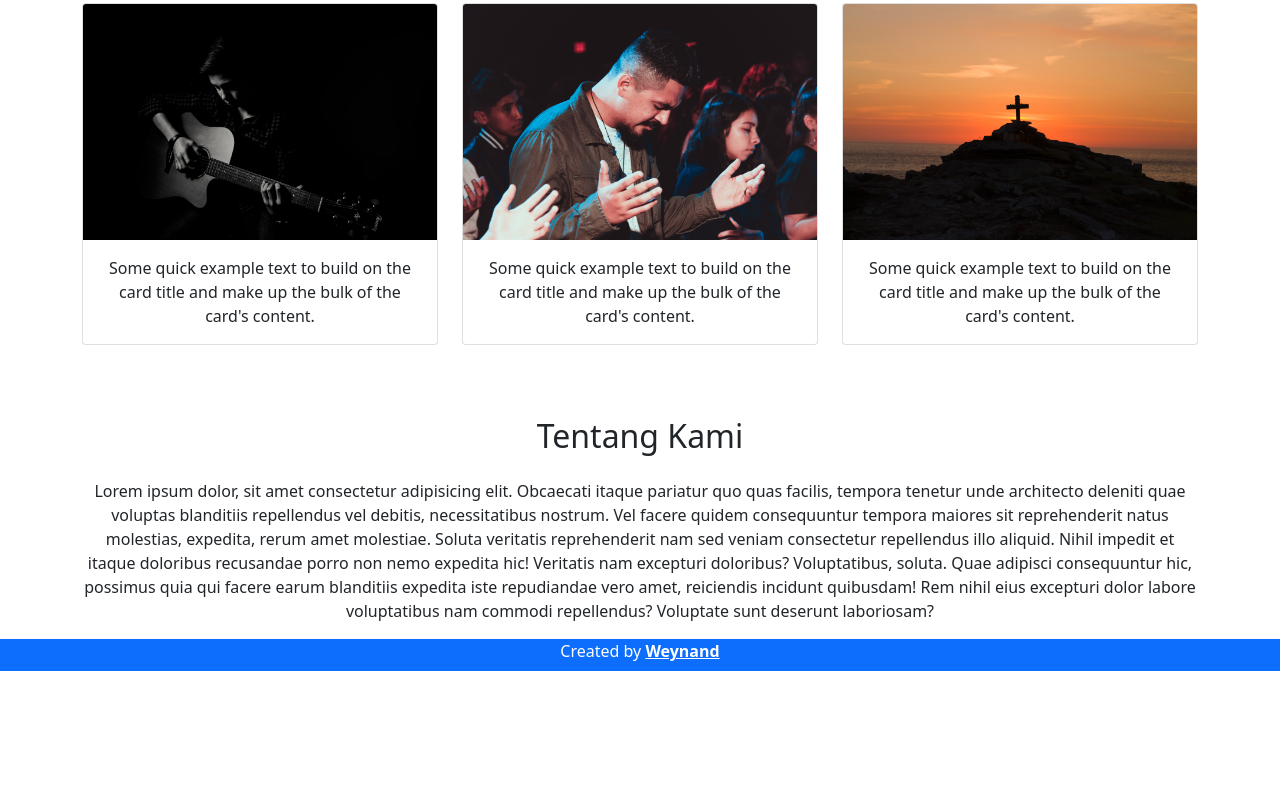
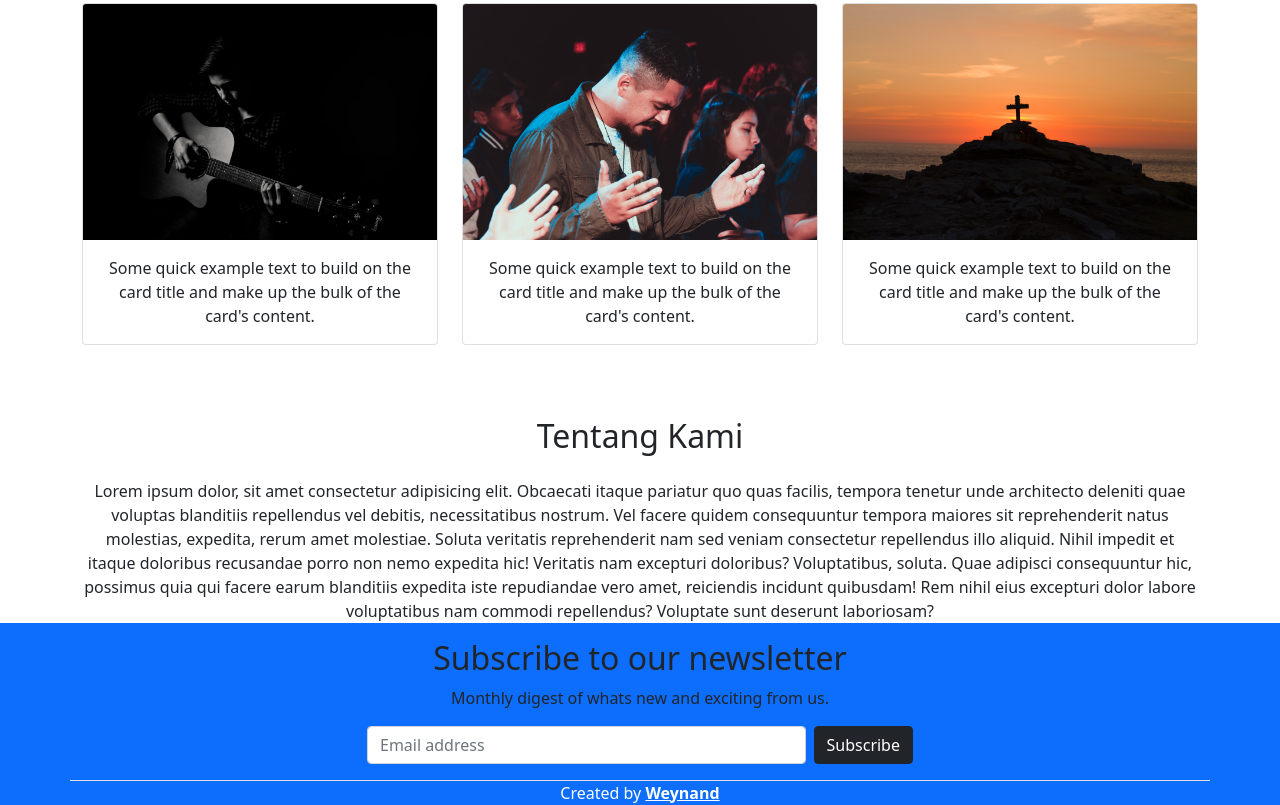
Before and after one commit to weynand04/profile-pamEffata-FE, a plain HTML site: page index.html in a window 1280 px wide. Shown: the part 1032-1837 px from the top of the page. Before the commit the page ends 1703 px from the top, so only its background shows below. Drawn offline with nearby package versions, Linux system fonts and the light colour scheme.

Commit message:
Add files via upload

```diff
--- a/assets/css/style.css
+++ b/assets/css/style.css
@@ -1,5 +1,10 @@
 section {
     padding-top: 3.5rem;
+    background-color: #fff;
+}
+
+.banner {
+    min-height: 10vh;
 }
 
 footer {
--- a/index.html
+++ b/index.html
@@ -1,30 +1,28 @@
 <!doctype html>
 <html lang="en">
+
 <head>
   <!-- Required meta tags -->
   <meta charset="utf-8">
   <meta name="viewport" content="width=device-width, initial-scale=1">
 
   <!-- Bootstrap CSS -->
-    <link href="https://cdn.jsdelivr.net/npm/bootstrap@5.1.3/dist/css/bootstrap.min.css" rel="stylesheet" integrity="sha384-1BmE4kWBq78iYhFldvKuhfTAU6auU8tT94WrHftjDbrCEXSU1oBoqyl2QvZ6jIW3" crossorigin="anonymous">
+  <link href="https://cdn.jsdelivr.net/npm/bootstrap@5.1.3/dist/css/bootstrap.min.css" rel="stylesheet"
+    integrity="sha384-1BmE4kWBq78iYhFldvKuhfTAU6auU8tT94WrHftjDbrCEXSU1oBoqyl2QvZ6jIW3" crossorigin="anonymous">
 
   <title>INFO | PAM EFFATA</title>
 
   <!-- MyStyle CSS -->
   <link href="assets/css/style.css" rel="stylesheet">
-    <style>
-      .banner {
-        height: 100vh;
-        background: rgb(110, 15, 15);
-      }
-    </style>
 </head>
-  <body id="home">
+
+<body id="home" class="bg-primary">
   <!-- Navbar -->
   <nav class="navbar fixed-top navbar-expand-lg navbar-dark bg-primary shadow-sm">
     <div class="container">
       <a class="navbar-brand" href="#">BP. PAM</a>
-        <button class="navbar-toggler" type="button" data-bs-toggle="collapse" data-bs-target="#navbarNav" aria-controls="navbarNav" aria-expanded="false" aria-label="Toggle navigation">
+      <button class="navbar-toggler" type="button" data-bs-toggle="collapse" data-bs-target="#navbarNav"
+        aria-controls="navbarNav" aria-expanded="false" aria-label="Toggle navigation">
         <span class="navbar-toggler-icon"></span>
       </button>
       <div class="collapse navbar-collapse" id="navbarNav">
@@ -51,7 +49,8 @@
   <section id="heroes">
     <div id="carouselExampleDark" class="carousel carousel-ligth slide" data-bs-ride="carousel">
       <div class="carousel-indicators">
-            <button type="button" data-bs-target="#carouselExampleDark" data-bs-slide-to="0" class="active" aria-current="true" aria-label="Slide 1"></button>
+        <button type="button" data-bs-target="#carouselExampleDark" data-bs-slide-to="0" class="active"
+          aria-current="true" aria-label="Slide 1"></button>
         <button type="button" data-bs-target="#carouselExampleDark" data-bs-slide-to="1" aria-label="Slide 2"></button>
         <button type="button" data-bs-target="#carouselExampleDark" data-bs-slide-to="2" aria-label="Slide 3"></button>
       </div>
@@ -102,10 +101,12 @@
       </div>
       <div class="row justify-content-center fs-5 text-center">
         <div class="col-md-4">
-            <p>Lorem ipsum dolor sit amet, consectetur adipisicing elit. Consectetur in exercitationem totam veniam a qui, deserunt at saepe enim reiciendis?</p>
+          <p>Lorem ipsum dolor sit amet, consectetur adipisicing elit. Consectetur in exercitationem totam veniam a qui,
+            deserunt at saepe enim reiciendis?</p>
         </div>
         <div class="col-md-4">
-            <p>Lorem, ipsum dolor sit amet consectetur adipisicing elit. Veritatis, voluptatum cum officiis error veniam nam minus exercitationem quidem unde delectus!</p>
+          <p>Lorem, ipsum dolor sit amet consectetur adipisicing elit. Veritatis, voluptatum cum officiis error veniam
+            nam minus exercitationem quidem unde delectus!</p>
         </div>
       </div>
     </div>
@@ -125,7 +126,8 @@
           <div class="card">
             <img src="assets/img/1.jpg" class="card-img-top" alt="...">
             <div class="card-body">
-                <p class="card-text">Some quick example text to build on the card title and make up the bulk of the card's content.</p>
+              <p class="card-text">Some quick example text to build on the card title and make up the bulk of the card's
+                content.</p>
             </div>
           </div>
         </div>
@@ -133,7 +135,8 @@
           <div class="card">
             <img src="assets/img/2.jpg" class="card-img-top" alt="...">
             <div class="card-body">
-                <p class="card-text">Some quick example text to build on the card title and make up the bulk of the card's content.</p>
+              <p class="card-text">Some quick example text to build on the card title and make up the bulk of the card's
+                content.</p>
             </div>
           </div>
         </div>
@@ -141,7 +144,8 @@
           <div class="card">
             <img src="assets/img/3.jpg" class="card-img-top" alt="...">
             <div class="card-body">
-                <p class="card-text">Some quick example text to build on the card title and make up the bulk of the card's content.</p>
+              <p class="card-text">Some quick example text to build on the card title and make up the bulk of the card's
+                content.</p>
             </div>
           </div>
         </div>
@@ -160,7 +164,14 @@
       </div>
       <div class="row justify-content-center text-center">
         <div class="col">
-            Lorem ipsum dolor, sit amet consectetur adipisicing elit. Obcaecati itaque pariatur quo quas facilis, tempora tenetur unde architecto deleniti quae voluptas blanditiis repellendus vel debitis, necessitatibus nostrum. Vel facere quidem consequuntur tempora maiores sit reprehenderit natus molestias, expedita, rerum amet molestiae. Soluta veritatis reprehenderit nam sed veniam consectetur repellendus illo aliquid. Nihil impedit et itaque doloribus recusandae porro non nemo expedita hic! Veritatis nam excepturi doloribus? Voluptatibus, soluta. Quae adipisci consequuntur hic, possimus quia qui facere earum blanditiis expedita iste repudiandae vero amet, reiciendis incidunt quibusdam! Rem nihil eius excepturi dolor labore voluptatibus nam commodi repellendus? Voluptate sunt deserunt laboriosam?
+          Lorem ipsum dolor, sit amet consectetur adipisicing elit. Obcaecati itaque pariatur quo quas facilis, tempora
+          tenetur unde architecto deleniti quae voluptas blanditiis repellendus vel debitis, necessitatibus nostrum. Vel
+          facere quidem consequuntur tempora maiores sit reprehenderit natus molestias, expedita, rerum amet molestiae.
+          Soluta veritatis reprehenderit nam sed veniam consectetur repellendus illo aliquid. Nihil impedit et itaque
+          doloribus recusandae porro non nemo expedita hic! Veritatis nam excepturi doloribus? Voluptatibus, soluta.
+          Quae adipisci consequuntur hic, possimus quia qui facere earum blanditiis expedita iste repudiandae vero amet,
+          reiciendis incidunt quibusdam! Rem nihil eius excepturi dolor labore voluptatibus nam commodi repellendus?
+          Voluptate sunt deserunt laboriosam?
         </div>
       </div>
     </div>
@@ -168,9 +179,22 @@
   <!-- akhir Section our info -->
 
   <!-- footer -->
-    <footer class="bg-primary shadow-sm">
+  <footer class="shadow-sm">
     <div class="container">
-        <div class="row text-center text-white">
+      <div class="row justify-content-center text-center mb-3">
+        <div class="col-6">
+          <form>
+            <h2>Subscribe to our newsletter</h2>
+            <p>Monthly digest of whats new and exciting from us.</p>
+            <div class="d-flex w-100 gap-2">
+              <label for="newsletter1" class="visually-hidden">Email address</label>
+              <input id="newsletter1" type="text" class="form-control" placeholder="Email address">
+              <button class="btn btn-dark" type="button">Subscribe</button>
+            </div>
+          </form>
+        </div>
+      </div>
+      <div class="row text-center text-white border-top">
         <div class="col">
           Created by <a href="https://github.com/weynand04" class="text-white fw-bold">Weynand</a>
         </div>
@@ -180,7 +204,10 @@
   <!-- Akhir footer -->
 
   <!-- Optional JavaScript; choose one of the two! -->
-    <script src="https://cdn.jsdelivr.net/npm/bootstrap@5.1.3/dist/js/bootstrap.bundle.min.js" integrity="sha384-ka7Sk0Gln4gmtz2MlQnikT1wXgYsOg+OMhuP+IlRH9sENBO0LRn5q+8nbTov4+1p" crossorigin="anonymous"></script>
+  <script src="https://cdn.jsdelivr.net/npm/bootstrap@5.1.3/dist/js/bootstrap.bundle.min.js"
+    integrity="sha384-ka7Sk0Gln4gmtz2MlQnikT1wXgYsOg+OMhuP+IlRH9sENBO0LRn5q+8nbTov4+1p" crossorigin="anonymous">
+  </script>
 
 </body>
+
 </html>
```
Lines whose indentation alone changed are shown as unchanged.
